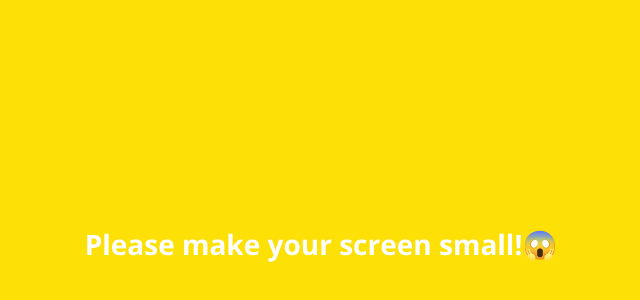
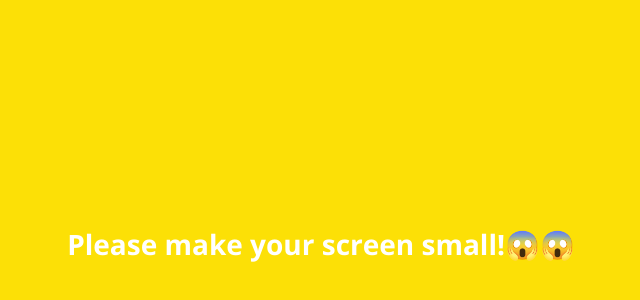
Before and after one commit to daisyleenr/html-css, a plain HTML site: page index.html in a window 1280 px wide. Shown: the part 156-456 px from the top of the page, without its empty margins (319-959 px from the left). Drawn offline with nearby package versions, Linux system fonts and the light colour scheme.

Commit message:
Update index.html

```diff
--- a/index.html
+++ b/index.html
@@ -82,7 +82,7 @@
       </ul>
     </nav>
     <div class="bigScreen">
-      <span class="bigScreen__text">Please make your screen small!😱</span>
+      <span class="bigScreen__text">Please make your screen small!😱😱</span>
     </div>
   </body>
 </html>
```
